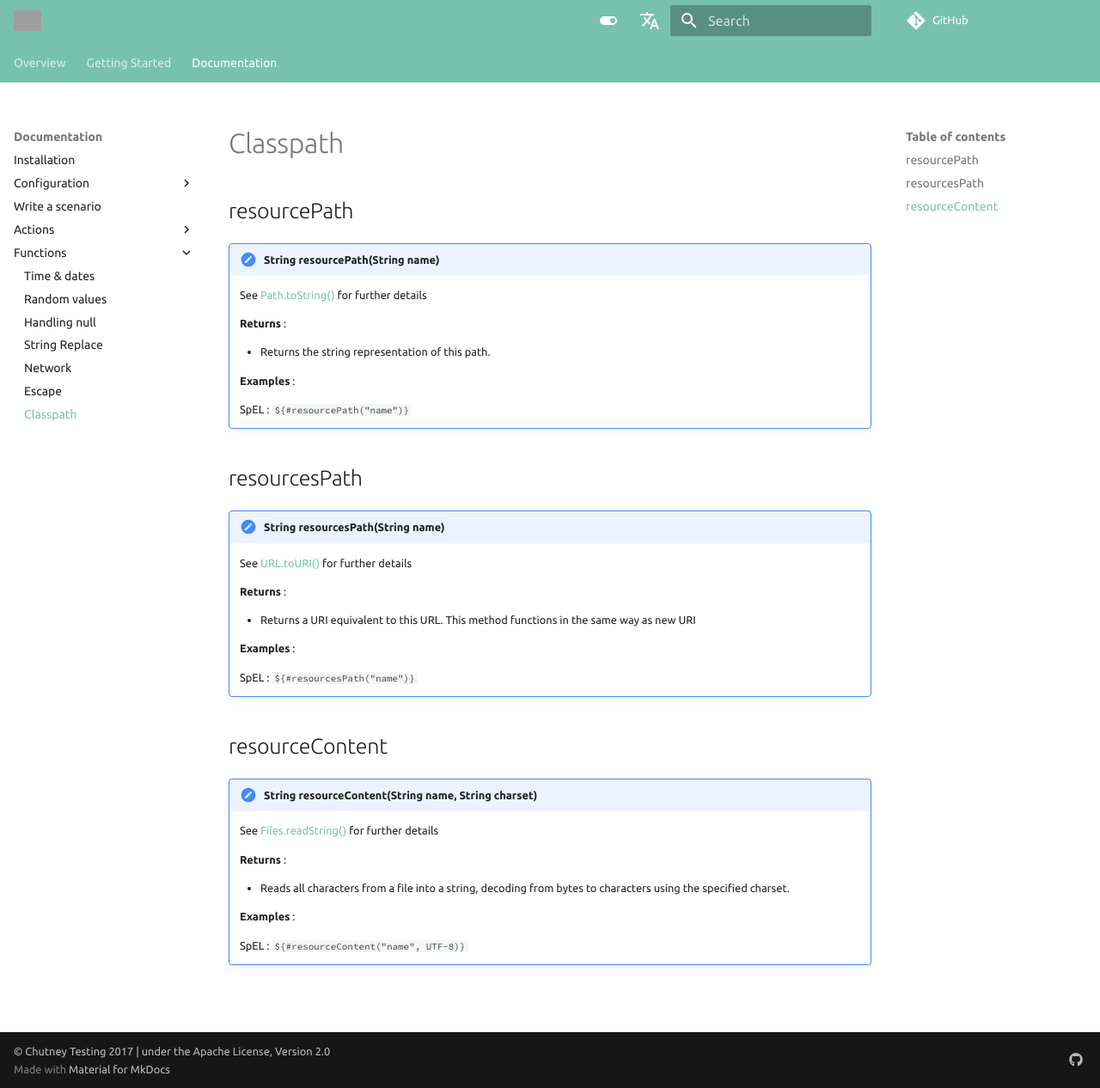
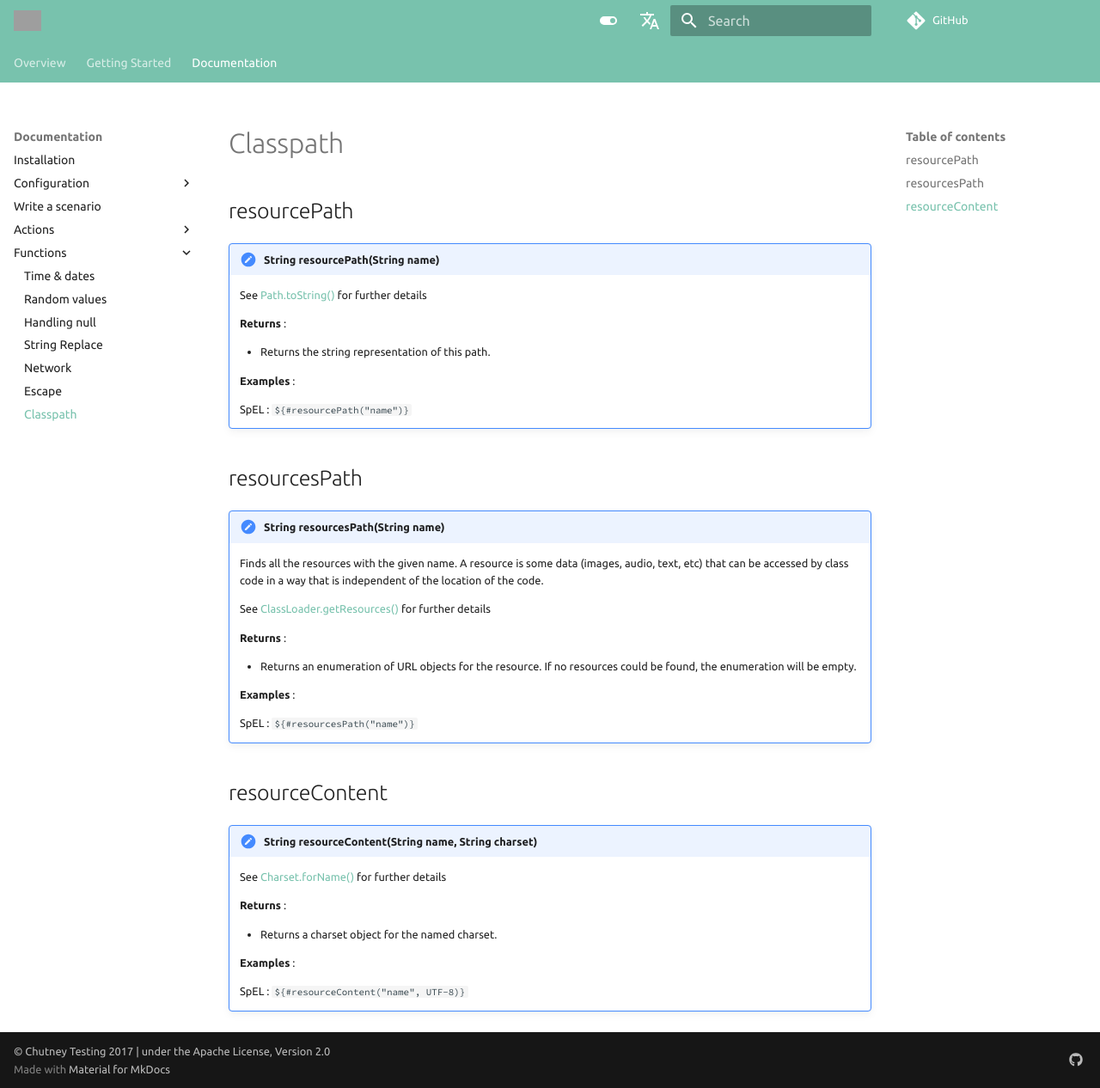
Before and after one commit to chutney-testing/chutney-testing.github.io-legacy, an MkDocs documentation site: the page built from docs/functions/classpath.md, in a window 1280 px wide and 1266 px high. Shown: the whole window at 86% size. Built offline with MkDocs 1.6.1 and Material for MkDocs 9.7.7, drawn with Linux system fonts in a browser that asks for light colours; comment, search, counter and statistics services are not loaded; grey boxes are pictures that could not be loaded.

Commit message:
docs: tweaks on spel functions

```diff
--- a/docs/functions/classpath.md
+++ b/docs/functions/classpath.md
@@ -16,11 +16,13 @@
 
 !!! note "String resourcesPath(String name)"
 
-    See [URL.toURI()](https://docs.oracle.com/en/java/javase/11/docs/api/java.base/java/net/URL.html#toURI()) for further details
+    Finds all the resources with the given name. A resource is some data (images, audio, text, etc) that can be accessed by class code in a way that is independent of the location of the code.
+
+    See [ClassLoader.getResources()](https://docs.oracle.com/en/java/javase/11/docs/api/java.base/java/lang/ClassLoader.html#getResources(java.lang.String)) for further details
 
     **Returns** :
 
-    * Returns a URI equivalent to this URL. This method functions in the same way as new URI
+    * Returns an enumeration of URL objects for the resource. If no resources could be found, the enumeration will be empty.
 
     **Examples** :
 
@@ -30,11 +32,11 @@
 
 !!! note "String resourceContent(String name, String charset)"
 
-    See [Files.readString()](https://docs.oracle.com/en/java/javase/11/docs/api/java.sql/java/sql/SQLInput.html#readString()) for further details
+    See [Charset.forName()](https://docs.oracle.com/en/java/javase/11/docs/api/java.base/java/nio/charset/Charset.html#forName(java.lang.String)) for further details
 
     **Returns** :
 
-    * Reads all characters from a file into a string, decoding from bytes to characters using the specified charset.
+    * Returns a charset object for the named charset.
 
     **Examples** :
 
```
